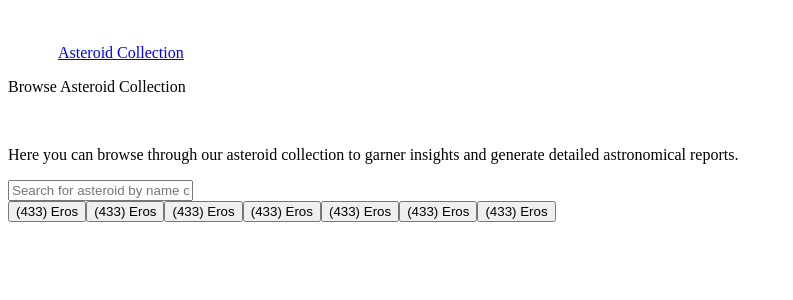
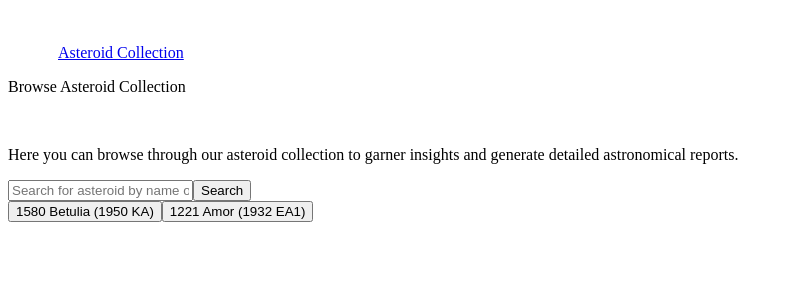
Before and after one commit to mctechspot/GoogleCloudAIInActionApp, a Next.js app in the folder google-cloud-ai-in-action/: page /browse in a window 1280 px wide. Shown: the top 300 px of the page, without its empty margins (0-793 px from the left). Built offline with nearby package versions, Linux system fonts and the light colour scheme.

Commit message:
ListedAsteroid component

```diff
--- a/google-cloud-ai-in-action/app/browse/page.tsx
+++ b/google-cloud-ai-in-action/app/browse/page.tsx
@@ -2,16 +2,52 @@
 import BrowseConfig from "@/app/config/browse.json";
 import Header from "@/app/components/navigation/Header";
 import { FormEvent } from "react";
+import { AsteroidExtendedType } from "@/app/types/asteroid";
+import Asteroid from "@/app/components/asteroids/ListedAsteroid";
 
 export default function Browse() {
-    const asteroids: string[] = [
-        "(433) Eros",
-        "(433) Eros",
-        "(433) Eros",
-        "(433) Eros",
-        "(433) Eros",
-        "(433) Eros",
-        "(433) Eros"
+    const asteroids: AsteroidExtendedType[] = [{
+        _id: "2001580",
+        name: "1580 Betulia (1950 KA)",
+        absolute_magnitude_h: 14.67,
+        estimated_diameter_min: 3.0942469862,
+        estimated_diameter_max: 6.9189466003,
+        is_potentially_hazardous: false,
+        orbit_id: "324",
+        orbit_determination_date: "2025-02-18 05:50:30",
+        first_observation_date: "1952-10-27 00:00:00",
+        last_observation_date: "2025-02-17 00:00:00",
+        semi_major_axis: 2.195302581929946,
+        inclination: 52.18774063207562,
+        orbit_class_type: {
+            _id: "ae46690e-0e16-4efe-b8f1-766bb5fbbe7d",
+            abbreviation: "AMO",
+            name: "Amor-class Asteroid",
+            description: "These asteroids have orbits that fall strictly outside the Earth's orbit.",
+            colour: "#4287F5"
+        }
+    },
+    {
+        _id: "2001221",
+        name: "1221 Amor (1932 EA1)",
+        absolute_magnitude_h: 17.37,
+        estimated_diameter_min: 0.8923905787,
+        estimated_diameter_max: 1.9954459964,
+        is_potentially_hazardous: false,
+        orbit_id: "143",
+        orbit_determination_date: "2025-02-20 05:51:07",
+        first_observation_date: "1932-03-12 00:00:00",
+        last_observation_date: "2025-02-19 00:00:00",
+        semi_major_axis: 1.919760465125785,
+        inclination: 11.86862228590597,
+        orbit_class_type: {
+            _id: "ae46690e-0e16-4efe-b8f1-766bb5fbbe7d",
+            abbreviation: "AMO",
+            name: "Amor-class Asteroid",
+            description: "These asteroids have orbits that fall strictly outside the Earth's orbit.",
+            colour: "#4287F5"
+        }
+    }
     ];
 
     const handlesearch = (event: FormEvent) => {
@@ -43,15 +79,19 @@ export default function Browse() {
                             );
                         })}
 
-                        <form method={"POST"} onSubmit={(event) => handlesearch(event)}>
-                            <input type={"text"} placeholder={"Search for asteroid by name or number."} />
+                        {/* Search Form */}
+                        <form id={"form-search"} method={"POST"} onSubmit={(event) => handlesearch(event)}>
+                            <div id={"form-search-content"}>
+                                <input id={"form-search-input"} className={"input-text"} type={"text"} placeholder={BrowseConfig.en.search.placeholder} />
+                                <button id={"form-search-submit"} type={"submit"}>{BrowseConfig.en.search.button}</button>
+                            </div>
                         </form>
 
                         {/* List asteroids */}
-                        {asteroids.map((asteroid: string, index: number) => {
+                        {asteroids.map((asteroid: AsteroidExtendedType, index: number) => {
                             return (
-                                <button key={`asteroid-${index + 1}`} className={"asteroid-button"}
-                                    type={"button"} onClick={() => console.log("ASTEROID")}>{asteroid}</button>
+                                <Asteroid key={`asteroid-${asteroid._id}`}
+                                    asteroid={asteroid} />
                             );
                         })}
 
--- /dev/null
+++ b/google-cloud-ai-in-action/app/components/asteroids/ListedAsteroid.tsx
@@ -0,0 +1,10 @@
+import { AsteroidExtendedWrapperType } from "@/app/types/asteroid";
+
+export default function ListedAsteroid({asteroid}: AsteroidExtendedWrapperType) {
+    return (
+        <>
+            <button className={"asteroid-button"}
+                type={"button"} onClick={() => console.log("ASTEROID")}>{asteroid.name}</button>
+        </>
+    );
+}
--- a/google-cloud-ai-in-action/app/config/browse.json
+++ b/google-cloud-ai-in-action/app/config/browse.json
@@ -3,6 +3,10 @@
         "title": "Browse Asteroid Collection",
         "description": [
             "Here you can browse through our asteroid collection to garner insights and generate detailed astronomical reports."
-        ]
+        ],
+        "search": {
+            "placeholder": "Search for asteroid by name or number. e.g. 433 or Eros",
+            "button": "Search"
+        }
     }
 }
--- a/google-cloud-ai-in-action/app/globals.css
+++ b/google-cloud-ai-in-action/app/globals.css
@@ -84,3 +84,31 @@ body{
   border-radius: 20px;
   padding: 20px;
 }
+
+#form-search{
+
+}
+
+#form-search-content{
+  display: grid;
+  grid-template-columns: auto max-content;
+  align-items: center;
+  gap: 10px;
+  width: 100%;
+}
+
+#form-search-input{
+  border: solid 1px var(--white);
+  border-radius: 10px;
+  padding: 10px;
+  outline: none;
+}
+
+#form-search-submit{
+  background-color: var(--blue-medium);
+  color: var(--white);
+  border: none;
+  border-radius: 10px;
+  padding: 10px 20px;
+  cursor: pointer;
+}
--- /dev/null
+++ b/google-cloud-ai-in-action/app/types/asteroid.tsx
@@ -0,0 +1,43 @@
+export type OrbitClassType = {
+    _id: string;
+    abbreviation: string;
+    name: string;
+    description: string;
+    colour: string;
+}
+
+export type AsteroidType = {
+    _id: string;
+    name: string;
+    absolute_magnitude_h: number;
+    estimated_diameter_min: number;
+    estimated_diameter_max: number;
+    is_potentially_hazardous: boolean;
+    orbit_id: string;
+    orbit_determination_date: string;
+    first_observation_date: string;
+    last_observation_date: string;
+    semi_major_axis: number;
+    inclination: number;
+    orbit_class_type: number;
+}
+
+export type AsteroidExtendedType = {
+    _id: string;
+    name: string;
+    absolute_magnitude_h: number;
+    estimated_diameter_min: number;
+    estimated_diameter_max: number;
+    is_potentially_hazardous: boolean;
+    orbit_id: string;
+    orbit_determination_date: string;
+    first_observation_date: string;
+    last_observation_date: string;
+    semi_major_axis: number;
+    inclination: number;
+    orbit_class_type: OrbitClassType;
+}
+
+export type AsteroidExtendedWrapperType = {
+    asteroid: AsteroidExtendedType;
+}
--- a/google-cloud-ai-in-action/app/types/icon.tsx
+++ b/google-cloud-ai-in-action/app/types/icon.tsx
@@ -1,4 +1,4 @@
-export type AsteroidType = {
+export type IconType = {
     height: number;
     width: number;
     colour: string;
```
Also changed, not shown: google-cloud-ai-in-action/app/components/icons/Asteroid.tsx (+2 -2 lines), google-cloud-ai-in-action/app/components/icons/ChevronDown.tsx (added, +13 -0 lines), google-cloud-ai-in-action/app/components/icons/ChevronUp.tsx (added, +13 -0 lines).
